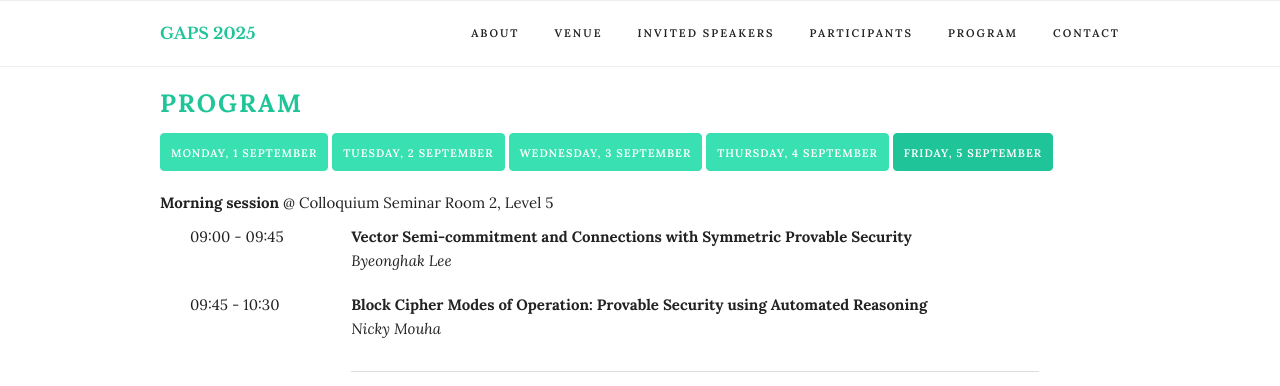
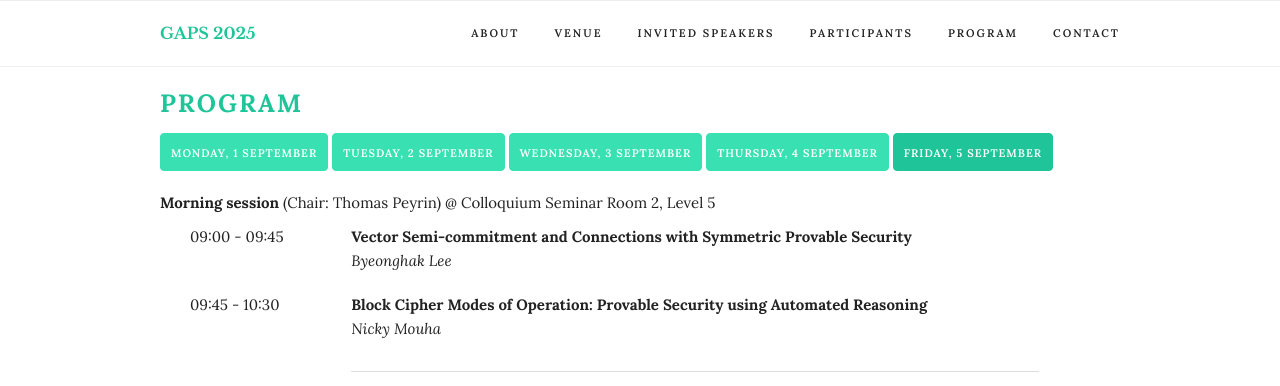
Before and after one commit to gapsworkshop/gaps2025, a Jekyll site: the page built from index.html, in a window 1280 px wide and 900 px high, scrolled down 3291 px. Shown: the top 386 px of the window. Built offline with Jekyll 4.4.1, drawn with Linux system fonts in a browser that asks for light colours.

Commit message:
Add chair: ninth session

```diff
--- a/_data/program.yml
+++ b/_data/program.yml
@@ -176,7 +176,7 @@
   sessions:
     - name: "Morning"
       location: "Colloquium Seminar Room 2, Level 5"
-      #chair: ""
+      chair: "Thomas Peyrin"
       talks:
         - time: "09:00 - 09:45"
           title: "Vector Semi-commitment and Connections with Symmetric Provable Security"
```
